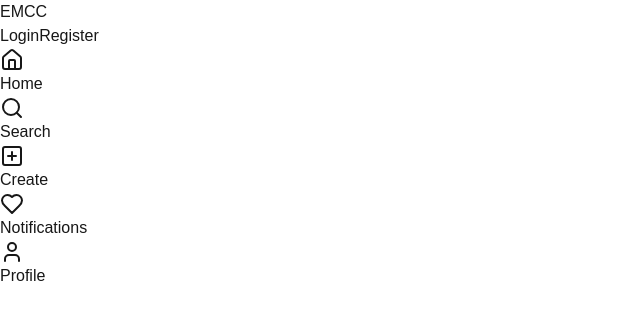
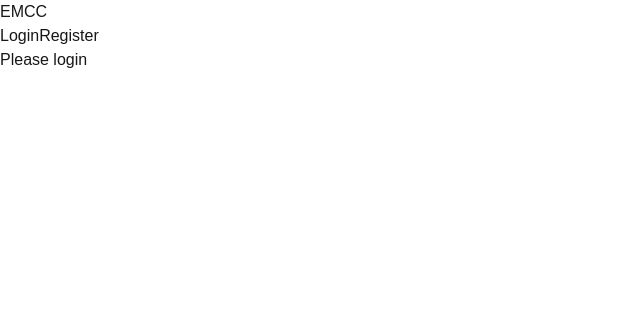
Before and after one commit to Michael-Dale/EMCCYouthApp, a Next.js app: page / in a window 1280 px wide. Shown: the top 320 px of the page, without its empty margins (0-640 px from the left). Built offline with nearby package versions, Linux system fonts and the light colour scheme; no server answers.

Commit message:
nav bar moved to home page

```diff
--- a/src/app/page.js
+++ b/src/app/page.js
@@ -1,5 +1,4 @@
 import Image from "next/image";
-import Navbar from "./components/Navbar";
 import {
   LoginLink,
   LogoutLink,
@@ -11,7 +10,7 @@ export default function Home() {
     <>
       {/* <LoginLink>Sign in</LoginLink>
       <RegisterLink>Sign up</RegisterLink> */}
-      <Navbar />
+      <h1 className="text-center text-3xl font-bold mt-4">Please login</h1>
     </>
   );
 }
```
Also changed, not shown: src/app/home/page.js (+6 -1 lines).
